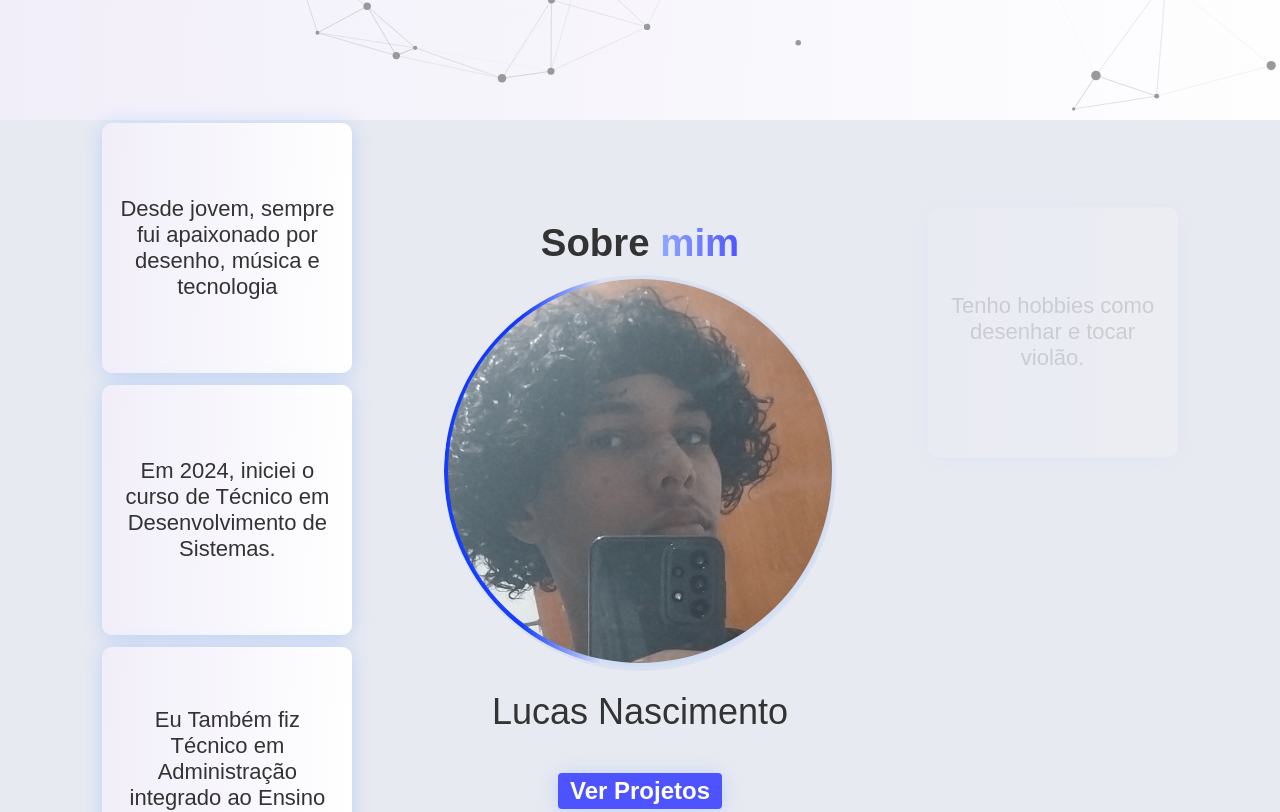
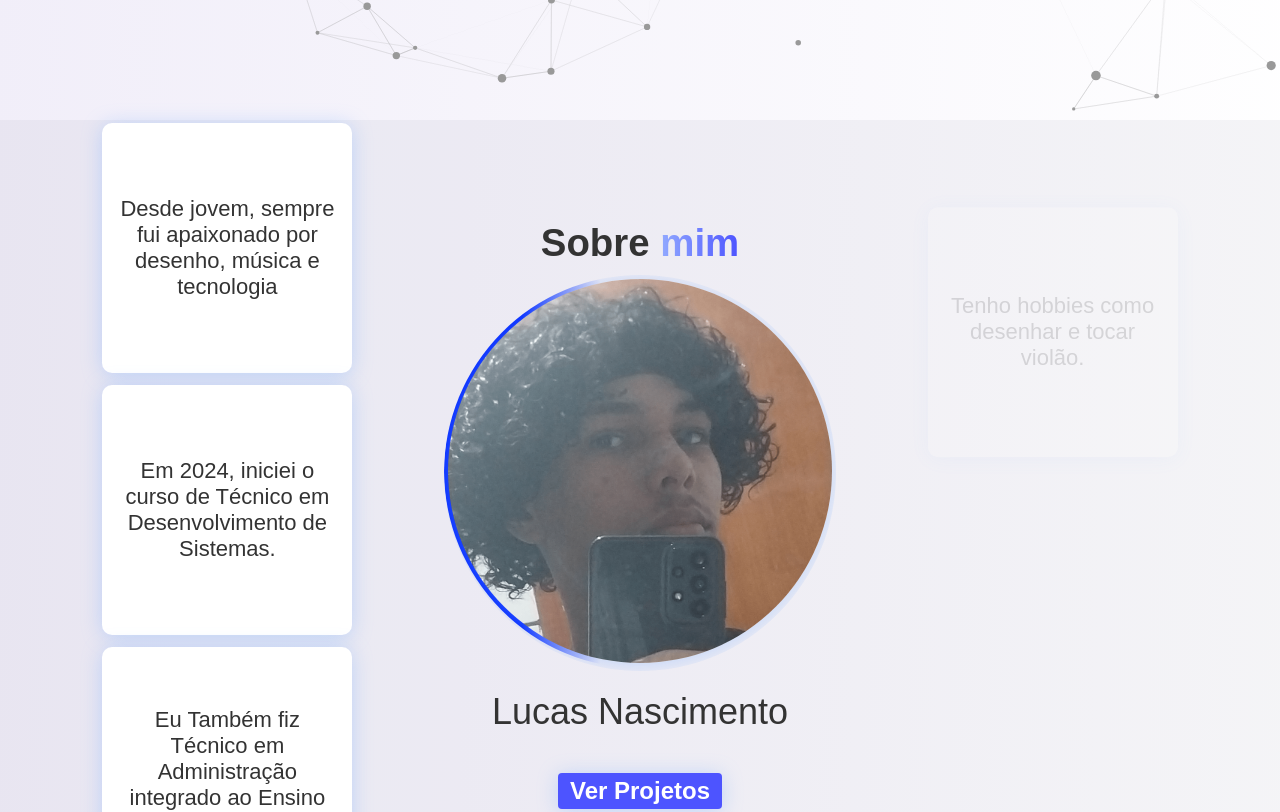
Before and after one commit to lucasns06/portfolio, a React (Create React App) app: page /#/ in a window 1280 px wide. Shown: the part 680-1492 px from the top of the page. Built offline with nearby package versions, Linux system fonts and the light colour scheme.

Commit message:
melhorias

```diff
--- a/src/App.css
+++ b/src/App.css
@@ -28,7 +28,7 @@ body::-webkit-scrollbar {
   --cor-destaque: #4D54FF;
   --cor-footer: #d8d9e1;
   --cor-teste: rgb(255, 255, 255);
-  --cor-teste2: rgb(232, 234, 241);
+  --cor-teste2: rgba(0, 19, 65, 0.039);
   --tamanho-secao: 1024px;
   --header-shadow: 0px 2px 20px 0px rgba(122, 175, 255, 0.40);
   --cor-projeto: white;
--- a/src/components/projetos/projetos.css
+++ b/src/components/projetos/projetos.css
@@ -8,6 +8,7 @@
 }
 .swiper-container {
     position: relative;
+    opacity: 0;
     display: flex;
     flex-direction: column;
     justify-content: space-between;
--- a/src/components/projetos/projetos.js
+++ b/src/components/projetos/projetos.js
@@ -13,9 +13,8 @@ const Projetos = () => {
     useLayoutEffect(() => {
         const swiper = document.querySelectorAll('.swiper-container');
         if (swiper) {
-            gsap.fromTo(
-                swiper,
-                { y: 80, },
+            gsap.fromTo(swiper,
+                { y: 150, },
                 {
                     scrollTrigger: {
                         trigger: swiper,
--- a/src/components/sobre/sobre.css
+++ b/src/components/sobre/sobre.css
@@ -85,7 +85,7 @@
     max-width: 250px;
     height: 250px;
     border-radius: 10px;
-    background: var(--cor-card);
+    background: var(--cor-projeto);
     padding: 12px;
     align-content: center;
     font-size: 22px;
```
